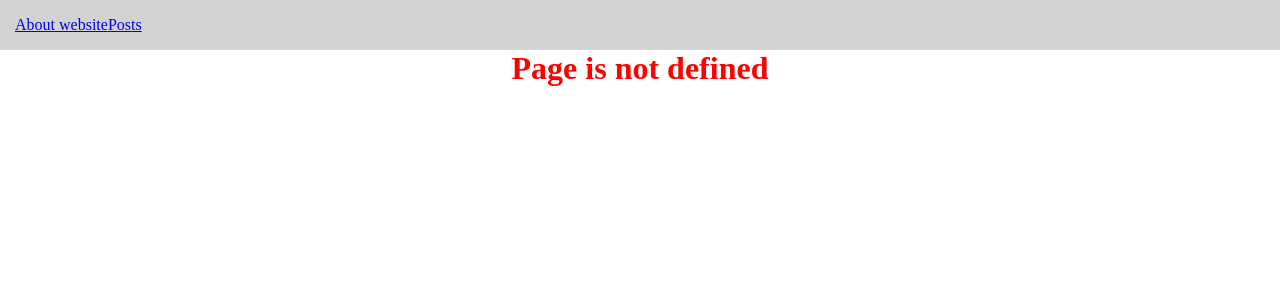
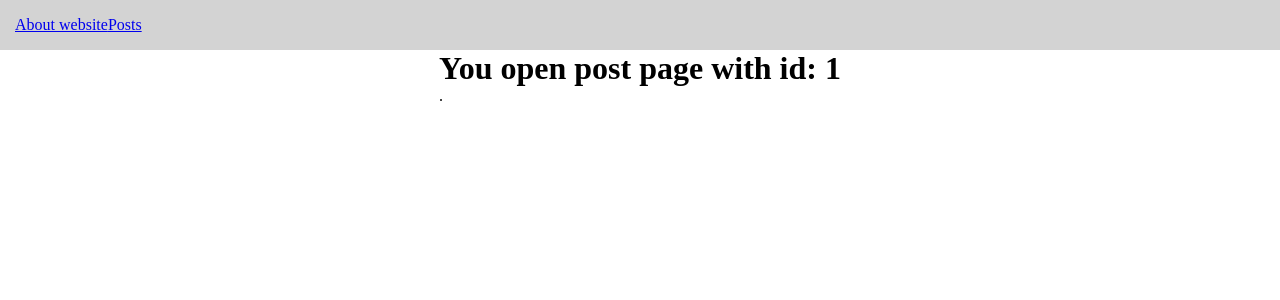
Before and after one commit to kittensgit/f-course, a React (Create React App) app: page /posts/1 in a window 1280 px wide. Before the commit this address led to /error. Shown: the top 300 px of the page. Built offline with nearby package versions, Linux system fonts and the light colour scheme; no server answers.

Commit message:
useNavigate, useParams, PostIdPage, getById

```diff
--- a/src/Components/API/PostService.js
+++ b/src/Components/API/PostService.js
@@ -10,4 +10,9 @@
         });
         return response;
     }
+
+    static async getById(id) {
+        const response = await axios.get('https://jsonplaceholder.typicode.com/posts/' + id);
+        return response;
+    }
 }
--- a/src/Components/AppRouter.jsx
+++ b/src/Components/AppRouter.jsx
@@ -3,12 +3,14 @@
 import Posts from "../pages/Posts";
 import { About } from "../pages/About";
 import { Error } from "../pages/Error";
+import { PostIdPage } from '../pages/PostIdPage';
 
 export const AppRouter = () => {
     return (
         <Routes>
             <Route path='/about' element={<About />} />
             <Route path='/posts' element={<Posts />} />
+            <Route path='/posts/:id' element={<PostIdPage />} />
             <Route path="/error" element={<Error />} />
             <Route path="/*" element={<Navigate to="/error" replace />} />F
         </Routes>
--- a/src/Components/PostItem.jsx
+++ b/src/Components/PostItem.jsx
@@ -1,7 +1,11 @@
 import React from 'react'
 import { MyButton } from './UI/button/MyButton'
+import { useNavigate } from 'react-router-dom'
 
 export const PostItem = (props) => {
+
+const router = useNavigate()
+
     return (
         <div className="post">
             <div className='post__content'>
@@ -11,6 +15,7 @@
                 </div>
             </div>
             <div className='post__btn'>
+                <MyButton onClick={() => { router(`/posts/${props.post.id}`) }}>open</MyButton>
                 <MyButton onClick={() => { props.remove(props.post) }}>delete</MyButton>
             </div>
         </div>
--- /dev/null
+++ b/src/pages/PostIdPage.jsx
@@ -0,0 +1,29 @@
+import React, { useEffect, useState } from 'react'
+import { useParams } from 'react-router-dom'
+import { useFetching } from '../hooks/useFetching'
+import PostService from '../Components/API/PostService'
+import { Loader } from '../Components/UI/loader/Loader'
+
+export const PostIdPage = () => {
+
+    const params = useParams()
+    const [post, setPost] = useState({})
+    const [fetchPostById, isLoading, error] = useFetching(async (id) => {
+        const response = await PostService.getById(id) // сервер возвращает нам пост
+        setPost(response.data)
+    })
+
+    useEffect(() => {
+        fetchPostById(params.id)
+    }, [])
+
+    return (
+        <div>
+            <h1> You open post page with id: {params.id}</h1>
+            {isLoading
+                ? <Loader />
+                : <div>{post.id}. {post.title}</div>
+            }
+        </div>
+    )
+}
--- a/src/styles/App.css
+++ b/src/styles/App.css
@@ -23,6 +23,9 @@
     align-items: center;
 }
 
+.post__btn {
+    display: flex;
+}
 
 .post-enter {
     transform: translateX(-350px);
```
